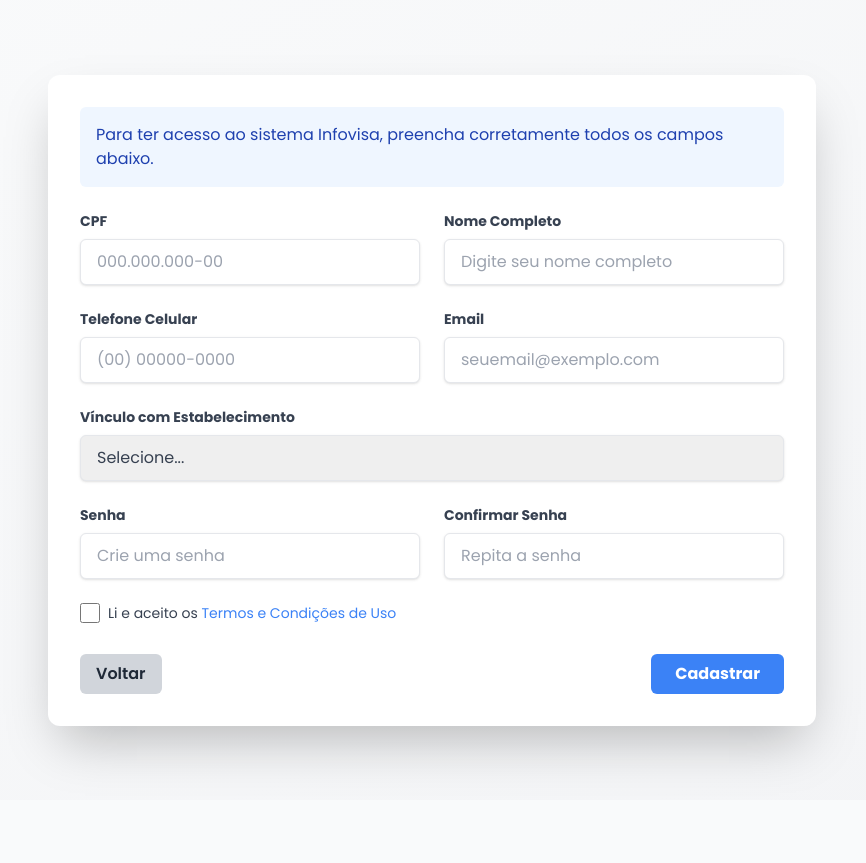
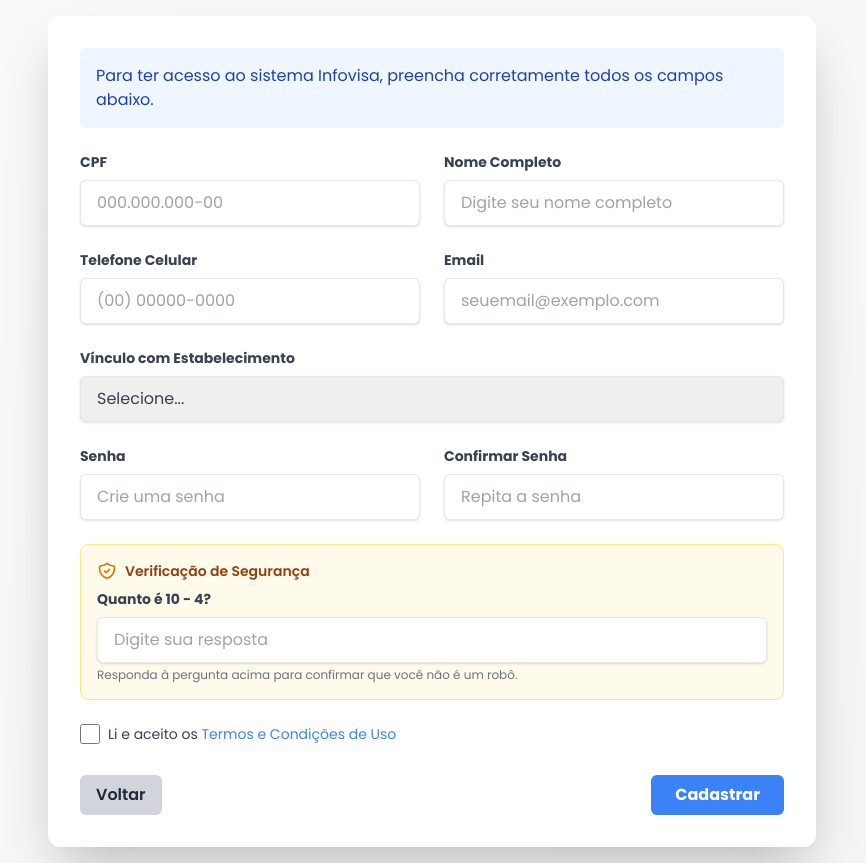
Before and after one commit to erickafram/infovisamunicipal, a PHP site: page /views/Company/register.php in a window 1280 px wide. Shown: the whole page, without its empty margins (208-1074 px from the left). Before the commit the page ends 771 px from the top, so only its background shows below. Run offline with PHP 8.4, Linux system fonts and the light colour scheme; some libraries are stand-ins or nearby versions.

Commit message:
Adiciona verificacao anti-spam com perguntas aleatorias no cadastro

```diff
--- a/views/Company/register.php
+++ b/views/Company/register.php
@@ -10,7 +10,29 @@ if (isset($_SESSION['success_message'])) {
     unset($_SESSION['success_message']); // Limpa a mensagem após exibição
     echo '<script>setTimeout(function() { window.location.href = "../../login.php"; }, 2000);</script>';
 }
+
+// Perguntas anti-spam simples
+$perguntas_antispam = [
+    ['pergunta' => 'Qual é a capital do Brasil?', 'resposta' => 'brasilia'],
+    ['pergunta' => 'Quanto é 2 + 3?', 'resposta' => '5'],
+    ['pergunta' => 'Qual é a cor do céu em um dia ensolarado?', 'resposta' => 'azul'],
+    ['pergunta' => 'Quantos dias tem uma semana?', 'resposta' => '7'],
+    ['pergunta' => 'Qual é o maior planeta do sistema solar?', 'resposta' => 'jupiter'],
+    ['pergunta' => 'Quanto é 10 - 4?', 'resposta' => '6'],
+    ['pergunta' => 'Qual animal é conhecido como o melhor amigo do homem?', 'resposta' => 'cachorro'],
+    ['pergunta' => 'Quantos meses tem um ano?', 'resposta' => '12'],
+    ['pergunta' => 'Quanto é 3 x 3?', 'resposta' => '9'],
+    ['pergunta' => 'Qual é a primeira letra do alfabeto?', 'resposta' => 'a'],
+];
+
+// Seleciona uma pergunta aleatória
+$indice_pergunta = array_rand($perguntas_antispam);
+$pergunta_atual = $perguntas_antispam[$indice_pergunta];
+
+// Armazena a resposta correta na sessão
+$_SESSION['resposta_antispam'] = $pergunta_atual['resposta'];
 ?>
+
 
 <!DOCTYPE html>
 <html lang="pt-br">
@@ -94,6 +116,22 @@ if (isset($_SESSION['success_message'])) {
                     <label for="senha_confirmacao" class="block text-gray-700 text-sm font-bold mb-2 transition-transform duration-300 ease-in-out">Confirmar Senha</label>
                     <input type="password" id="senha_confirmacao" name="senha_confirmacao" placeholder="Repita a senha" required class="shadow appearance-none border rounded-md w-full py-3 px-4 text-gray-700 leading-tight focus:outline-none focus:shadow-outline focus:border-blue-500">
                 </div>
+            </div>
+
+            <!-- Verificação Anti-Spam -->
+            <div class="bg-amber-50 border border-amber-200 rounded-lg p-4">
+                <div class="flex items-center mb-2">
+                    <svg class="w-5 h-5 text-amber-600 mr-2" fill="none" stroke="currentColor" viewBox="0 0 24 24">
+                        <path stroke-linecap="round" stroke-linejoin="round" stroke-width="2" d="M9 12l2 2 4-4m5.618-4.016A11.955 11.955 0 0112 2.944a11.955 11.955 0 01-8.618 3.04A12.02 12.02 0 003 9c0 5.591 3.824 10.29 9 11.622 5.176-1.332 9-6.03 9-11.622 0-1.042-.133-2.052-.382-3.016z"></path>
+                    </svg>
+                    <span class="text-amber-800 font-semibold text-sm">Verificação de Segurança</span>
+                </div>
+                <label for="resposta_antispam" class="block text-gray-700 text-sm font-bold mb-2">
+                    <?php echo htmlspecialchars($pergunta_atual['pergunta']); ?>
+                </label>
+                <input type="text" id="resposta_antispam" name="resposta_antispam" placeholder="Digite sua resposta" required
+                    class="shadow appearance-none border rounded-md w-full py-3 px-4 text-gray-700 leading-tight focus:outline-none focus:shadow-outline focus:border-amber-500">
+                <p class="text-xs text-gray-500 mt-1">Responda à pergunta acima para confirmar que você não é um robô.</p>
             </div>
 
             <div class="mb-6">
```
Also changed, not shown: controllers/UsuarioExternoController.php (+32 -0 lines).
